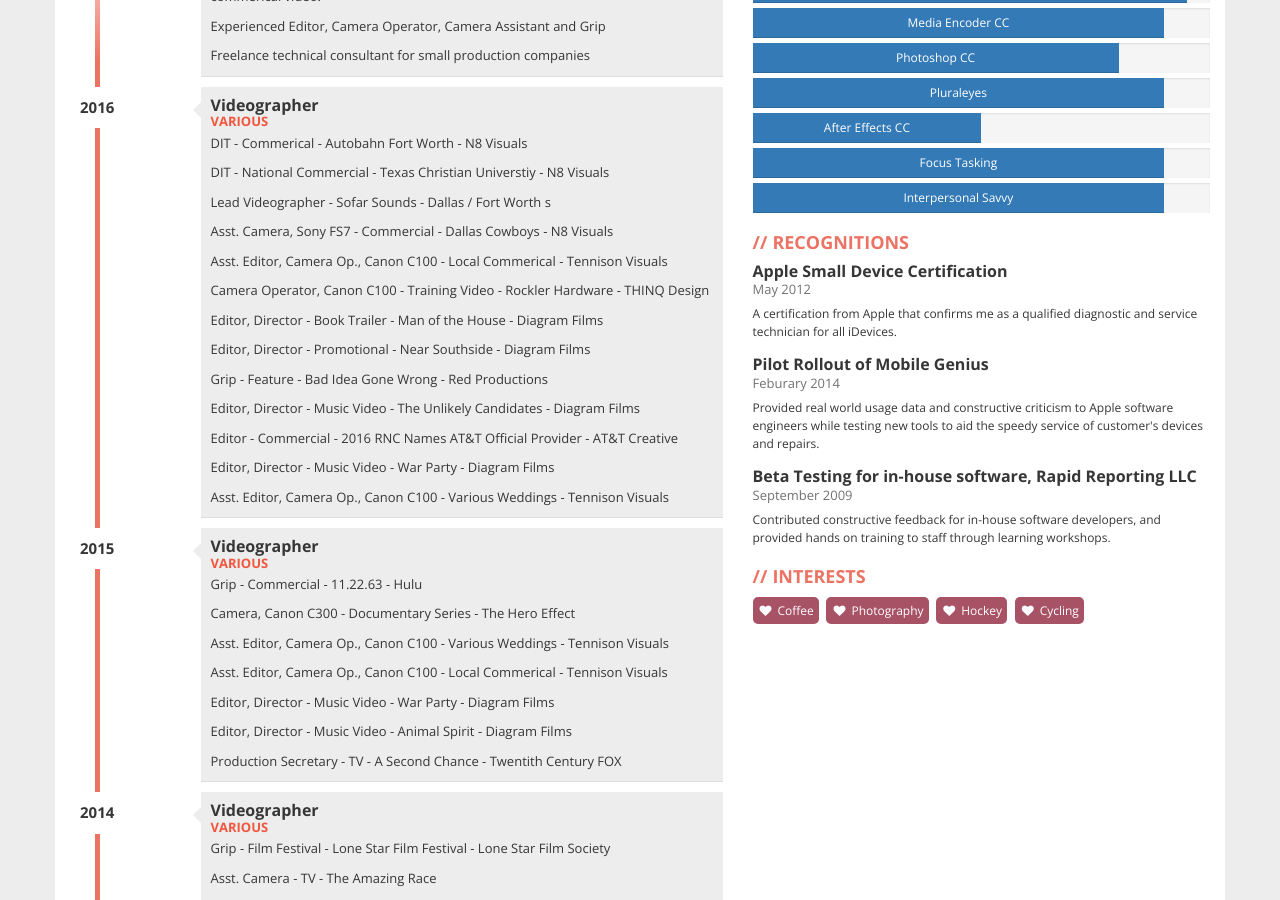
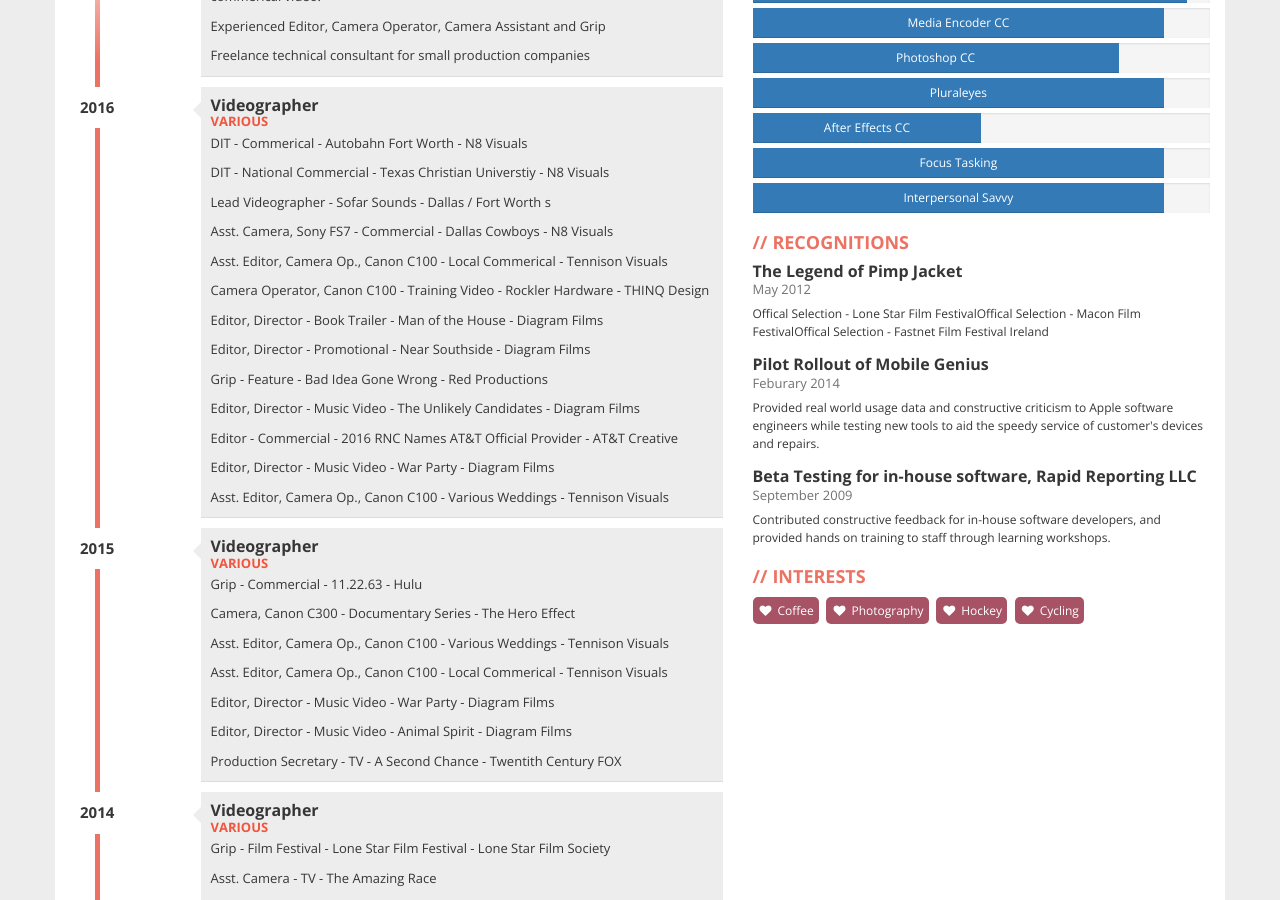
Before and after one commit to Bmbailey/Resume, a Jekyll site: the page built from index.html, in a window 1280 px wide and 900 px high, scrolled down 579 px. Built offline with Jekyll 4.4.1, drawn with Linux system fonts in a browser that asks for light colours; nearby versions of some CDN libraries.

Commit message:
Pimp Jacket added

```diff
--- a/_data/projects.yml
+++ b/_data/projects.yml
@@ -1,7 +1,9 @@
 - date: May 2012
-  name: Apple Small Device Certification
-  description: A certification from Apple that confirms me as a qualified diagnostic and service technician for all iDevices.
-
+  name: The Legend of Pimp Jacket
+  description:
+    - Offical Selection - Lone Star Film Festival
+    - Offical Selection - Macon Film Festival
+    - Offical Selection - Fastnet Film Festival Ireland
 - date: Feburary 2014
   name: Pilot Rollout of Mobile Genius
   description: Provided real world usage data and constructive criticism to Apple software engineers while testing new tools to aid the speedy service of customer's devices and repairs.
```
